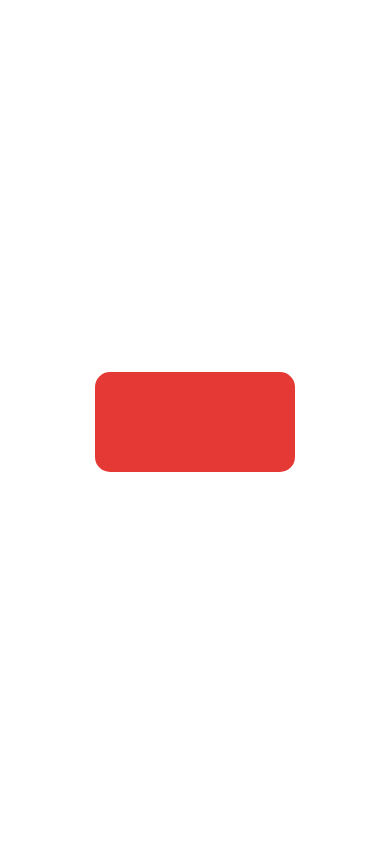
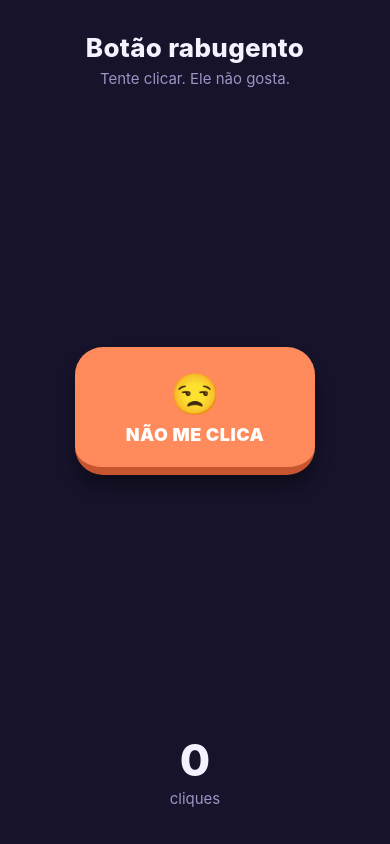
Before and after one commit to JSilvaAndradeY/obotao, a React Native app: screen / in a window 390 px wide. Built offline with nearby package versions, Linux system fonts and the light colour scheme.

Commit message:
NÃO CLIQUE NO BOTÃO :)

```diff
--- a/App.js
+++ b/App.js
@@ -1,35 +1,198 @@
+import React, { useRef, useState } from 'react';
+import {Animated, Pressable, SafeAreaView, StatusBar, StyleSheet, Text, View} from 'react-native';
 
-import React from 'react';
-import {
-  View,
-  TouchableOpacity,
-  StyleSheet,
-} from 'react-native';
+const FRASES = [
+  'SAI FORA!',
+  'ME DEIXA!',
+  'VOCÊ DE NOVO?!',
+  'PARA DE ME TOCAR!',
+  'CHEGA!',
+  'JÁ DISSE QUE NÃO!',
+  'TÁ DE BRINCADEIRA?',
+  'PARA SEU PORRAAA!',
+  'MAS TU É UM FDP MESMO HEIM!',
+  'VAI DORMIR, INFERO!',
+  'PARA CARALHO!',
+  'NÃO ME CLICA MAIS!',
+  'VAI SE FODER!',
+  'NÃO ME CLICA, PORRA!',
+  'NÃO ME CLICA, SEU FDP!',
+  'NÃO ME CLICA, SEU MERDA!'
+];
+
+// Quanto mais cliques, mais bravo o botão fica.
+const HUMORES = [
+  { minCliques: 0, rosto: '😒', cor: '#FF8A5B', borda: '#C75630' },
+  { minCliques: 3, rosto: '😠', cor: '#F2433A', borda: '#A32722' },
+  { minCliques: 7, rosto: '🤬', cor: '#C8102E', borda: '#780A1B' },
+];
+
+const humorPara = (cliques) =>
+  [...HUMORES].reverse().find((h) => cliques >= h.minCliques);
 
 export default function App() {
+  const [cliques, setCliques] = useState(0);
+  const [frase, setFrase] = useState('NÃO ME CLICA');
+
+  const x = useRef(new Animated.Value(0)).current;
+  const y = useRef(new Animated.Value(0)).current;
+  const giro = useRef(new Animated.Value(0)).current;
+  const escala = useRef(new Animated.Value(1)).current;
+
+  const humor = humorPara(cliques);
+
+  const fugirEXingar = () => {
+    setCliques((c) => c + 1);
+
+    // escolhe uma frase diferente da atual
+    let nova = frase;
+    while (nova === frase) {
+      nova = FRASES[Math.floor(Math.random() * FRASES.length)];
+    }
+    setFrase(nova);
+
+    Animated.parallel([
+      Animated.spring(x, {
+        toValue: (Math.random() - 0.5) * 220,
+        friction: 5,
+        tension: 120,
+        useNativeDriver: true,
+      }),
+      Animated.spring(y, {
+        toValue: (Math.random() - 0.5) * 320,
+        friction: 5,
+        tension: 120,
+        useNativeDriver: true,
+      }),
+      // tremidinha de raiva
+      Animated.sequence([
+        Animated.timing(giro, { toValue: 1, duration: 60, useNativeDriver: true }),
+        Animated.timing(giro, { toValue: -1, duration: 90, useNativeDriver: true }),
+        Animated.timing(giro, { toValue: 0.5, duration: 70, useNativeDriver: true }),
+        Animated.timing(giro, { toValue: 0, duration: 60, useNativeDriver: true }),
+      ]),
+      Animated.sequence([
+        Animated.timing(escala, { toValue: 0.88, duration: 70, useNativeDriver: true }),
+        Animated.spring(escala, { toValue: 1, friction: 4, useNativeDriver: true }),
+      ]),
+    ]).start();
+  };
+
+  const rotacao = giro.interpolate({
+    inputRange: [-1, 1],
+    outputRange: ['-8deg', '8deg'],
+  });
+
   return (
-    <View style={styles.container}>
-      <TouchableOpacity
-        style={styles.botao}
-        onPress={() => { }}
-        activeOpacity={0.7}
-      />
-    </View>
+    <SafeAreaView style={styles.container}>
+      <StatusBar barStyle="light-content" backgroundColor="#16132B" />
+
+      <View style={styles.topo}>
+        <Text style={styles.titulo}>Botão rabugento</Text>
+        <Text style={styles.subtitulo}>Tente clicar. Ele não gosta.</Text>
+      </View>
+
+      <View style={styles.palco}>
+        <Animated.View
+          style={{
+            transform: [
+              { translateX: x },
+              { translateY: y },
+              { rotate: rotacao },
+              { scale: escala },
+            ],
+          }}
+        >
+          <Pressable
+            onPress={fugirEXingar}
+            style={({ pressed }) => [
+              styles.botao,
+              {
+                backgroundColor: humor.cor,
+                borderBottomColor: humor.borda,
+                borderBottomWidth: pressed ? 2 : 8,
+                marginTop: pressed ? 6 : 0,
+              },
+            ]}
+          >
+            <Text style={styles.rosto}>{humor.rosto}</Text>
+            <Text style={styles.textoBotao}>{frase}</Text>
+          </Pressable>
+        </Animated.View>
+      </View>
+
+      <View style={styles.rodape}>
+        <Text style={styles.contador}>{cliques}</Text>
+        <Text style={styles.contadorLabel}>
+          {cliques === 1 ? 'clique' : 'cliques'}
+        </Text>
+      </View>
+    </SafeAreaView>
   );
 }
 
 const styles = StyleSheet.create({
   container: {
     flex: 1,
-    backgroundColor: '#FFFFFF',
+    backgroundColor: '#16132B',
+  },
+  topo: {
+    paddingTop: 32,
+    paddingHorizontal: 24,
+    alignItems: 'center',
+  },
+  titulo: {
+    color: '#F5F1FF',
+    fontSize: 26,
+    fontWeight: '800',
+    letterSpacing: 0.3,
+  },
+  subtitulo: {
+    color: '#9B94C4',
+    fontSize: 15,
+    marginTop: 6,
+  },
+  palco: {
+    flex: 1,
     alignItems: 'center',
     justifyContent: 'center',
   },
-
   botao: {
-    width: 200,
-    height: 100,
-    backgroundColor: '#E53935',
-    borderRadius: 15,
+    width: 240,
+    paddingVertical: 22,
+    borderRadius: 28,
+    alignItems: 'center',
+    justifyContent: 'center',
+    shadowColor: '#000',
+    shadowOffset: { width: 0, height: 12 },
+    shadowOpacity: 0.35,
+    shadowRadius: 16,
+    elevation: 10,
+  },
+  rosto: {
+    fontSize: 40,
+    marginBottom: 6,
+  },
+  textoBotao: {
+    color: '#FFFFFF',
+    fontSize: 18,
+    fontWeight: '900',
+    letterSpacing: 0.5,
+    textAlign: 'center',
+    paddingHorizontal: 12,
+  },
+  rodape: {
+    alignItems: 'center',
+    paddingBottom: 36,
+  },
+  contador: {
+    color: '#F5F1FF',
+    fontSize: 44,
+    fontWeight: '800',
+  },
+  contadorLabel: {
+    color: '#9B94C4',
+    fontSize: 15,
+    marginTop: 2,
   },
 });
--- a/package.json
+++ b/package.json
@@ -3,11 +3,14 @@
   "version": "1.0.0",
   "main": "index.js",
   "dependencies": {
+    "@expo/metro-runtime": "~58.0.15",
     "@expo/ngrok": "^4.1.3",
     "expo": "~58.0.17",
     "expo-status-bar": "~58.0.4",
     "react": "19.3.0",
-    "react-native": "0.88.0"
+    "react-dom": "19.3.0",
+    "react-native": "0.88.0",
+    "react-native-web": "^0.21.4"
   },
   "scripts": {
     "start": "expo start",
```
Also changed, not shown: 1 other file (tests, documents, lock files or other folders).
